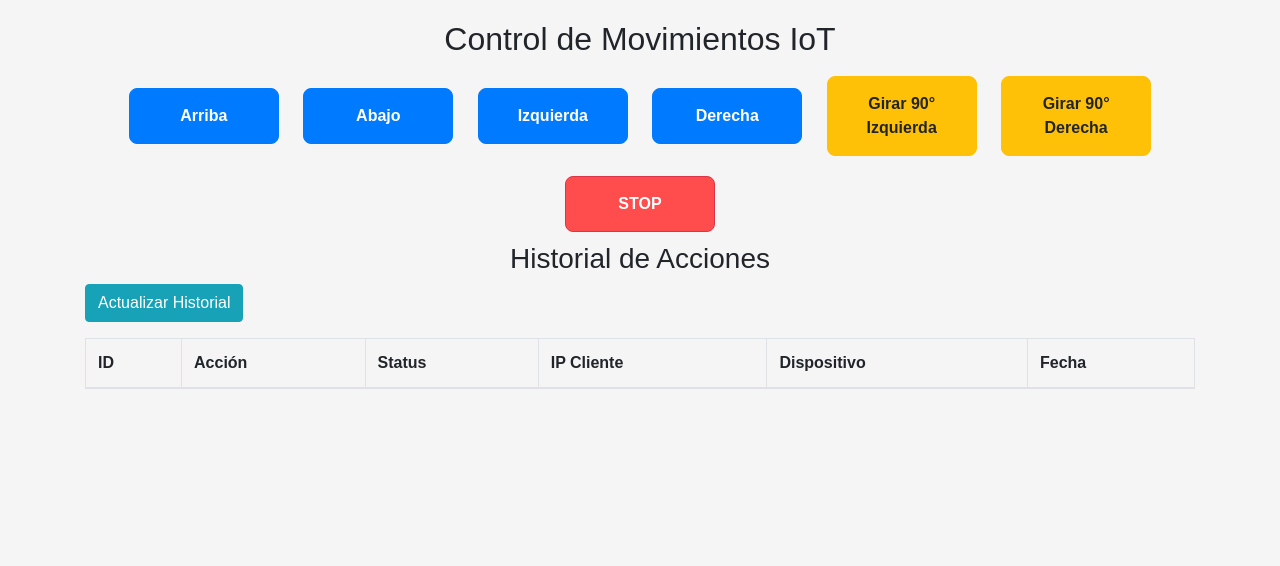
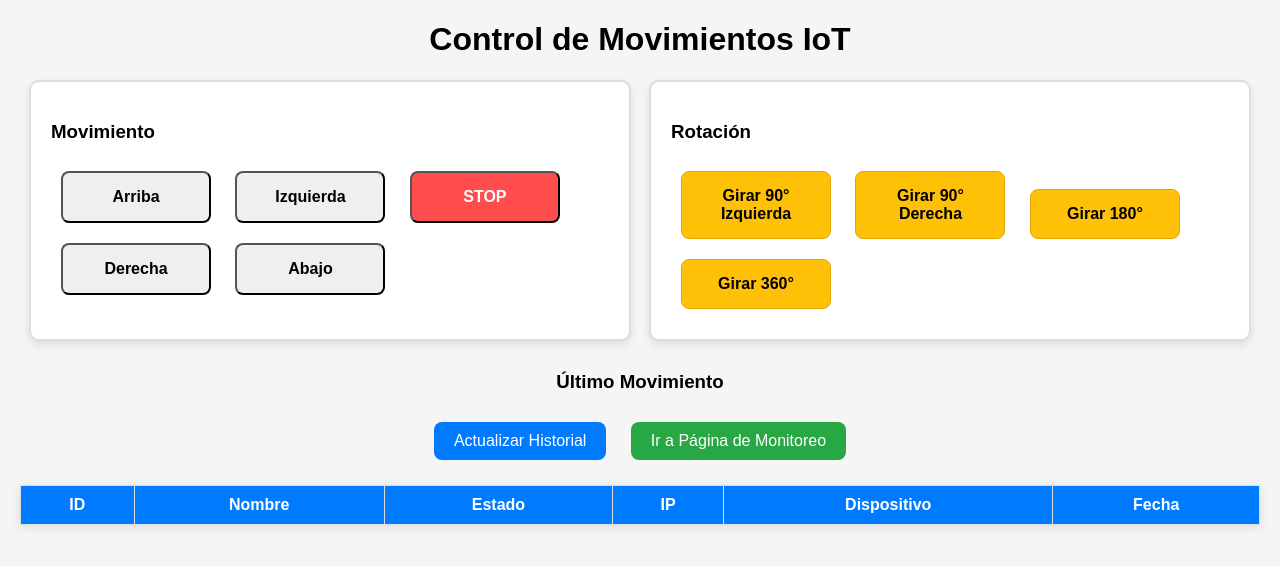
Before and after one commit to AlorenzoPorras/server-AWS, a Flask app: page / in a window 1280 px wide. Shown: the top 566 px of the page. Run offline with Flask 3, Linux system fonts and the light colour scheme; lists and menus that the app fills with data are empty; some libraries are stand-ins or nearby versions.

Commit message:
Update index.html

```diff
--- a/api-Server/templates/index.html
+++ b/api-Server/templates/index.html
@@ -4,48 +4,52 @@
     <meta charset="UTF-8">
     <meta name="viewport" content="width=device-width, initial-scale=1.0">
     <title>Control de Movimientos IoT</title>
-    <link href="https://maxcdn.bootstrapcdn.com/bootstrap/4.5.2/css/bootstrap.min.css" rel="stylesheet">
-    <link rel="stylesheet" href="{{ url_for('static', filename='css/styles.css') }}">
+    <link rel="stylesheet" href="static/css/styles.css">
 </head>
 <body>
-    <div class="container">
-        <h2 class="text-center">Control de Movimientos IoT</h2>
+    <h1>Control de Movimientos IoT</h1>
 
-        <div class="text-center">
-            <!-- Botones para movimientos -->
-            <button class="btn btn-primary btn-move" id="up">Arriba</button>
-            <button class="btn btn-primary btn-move" id="down">Abajo</button>
-            <button class="btn btn-primary btn-move" id="left">Izquierda</button>
-            <button class="btn btn-primary btn-move" id="right">Derecha</button>
-            <button class="btn btn-warning btn-move" id="up-left">Girar 90° Izquierda</button>
-            <button class="btn btn-warning btn-move" id="up-right">Girar 90° Derecha</button>
-            <button class="btn btn-danger btn-move" id="stop">STOP</button>
+    <div class="control-container">
+        <div class="movement-box">
+            <h3>Movimiento</h3>
+            <button class="btn-move" id="up">Arriba</button>
+            <button class="btn-move" id="left">Izquierda</button>
+            <button class="btn-move" id="stop">STOP</button>
+            <button class="btn-move" id="right">Derecha</button>
+            <button class="btn-move" id="down">Abajo</button>
         </div>
 
-        <div class="historial">
-            <h3 class="text-center">Historial de Acciones</h3>
-            <button class="btn btn-info" id="refresh">Actualizar Historial</button>
-            <table class="table table-bordered mt-3">
+        <div class="rotation-box">
+            <h3>Rotación</h3>
+            <button class="btn-move" id="rotate-90-left">Girar 90° Izquierda</button>
+            <button class="btn-move" id="rotate-90-right">Girar 90° Derecha</button>
+            <button class="btn-move" id="rotate-180">Girar 180°</button>
+            <button class="btn-move" id="rotate-360">Girar 360°</button>
+        </div>
+    </div>
+
+    <div class="monitor-container">
+        <h3>Último Movimiento</h3>
+        <button id="refresh" class="btn-refresh">Actualizar Historial</button>
+        <a href="{{ url_for('monitor') }}"><button id="monitor" class="btn-monitor">Ir a Página de Monitoreo</button></a>
+        <table id="tabla-historial">
             <thead>
                 <tr>
                     <th>ID</th>
-                        <th>Acción</th>
-                        <th>Status</th>
-                        <th>IP Cliente</th>
+                    <th>Nombre</th>
+                    <th>Estado</th>
+                    <th>IP</th>
                     <th>Dispositivo</th>
                     <th>Fecha</th>
                 </tr>
             </thead>
-                <tbody id="tabla-historial"></tbody>
+            <tbody>
+                <!-- Un único registro dinámico irá aquí -->
+            </tbody>
         </table>
     </div>
-    </div>
 
-    <!-- Scripts -->
-    <script src="https://ajax.googleapis.com/ajax/libs/jquery/3.5.1/jquery.min.js"></script>
-    <script src="https://cdnjs.cloudflare.com/ajax/libs/popper.js/1.16.0/umd/popper.min.js"></script>
-    <script src="https://maxcdn.bootstrapcdn.com/bootstrap/4.5.2/js/bootstrap.min.js"></script>
-    <script type="module" src="{{ url_for('static', filename='js/ip_client.js') }}"></script> <!-- Script para obtener IP -->
-    <script type="module" src="{{ url_for('static', filename='js/script.js') }}"></script>
+    <script type="module" src="static/js/script.js"></script>
+    <script type="module" src="static/css/styles.css"></script>
 </body>
 </html>
```
Lines whose indentation alone changed are shown as unchanged.
